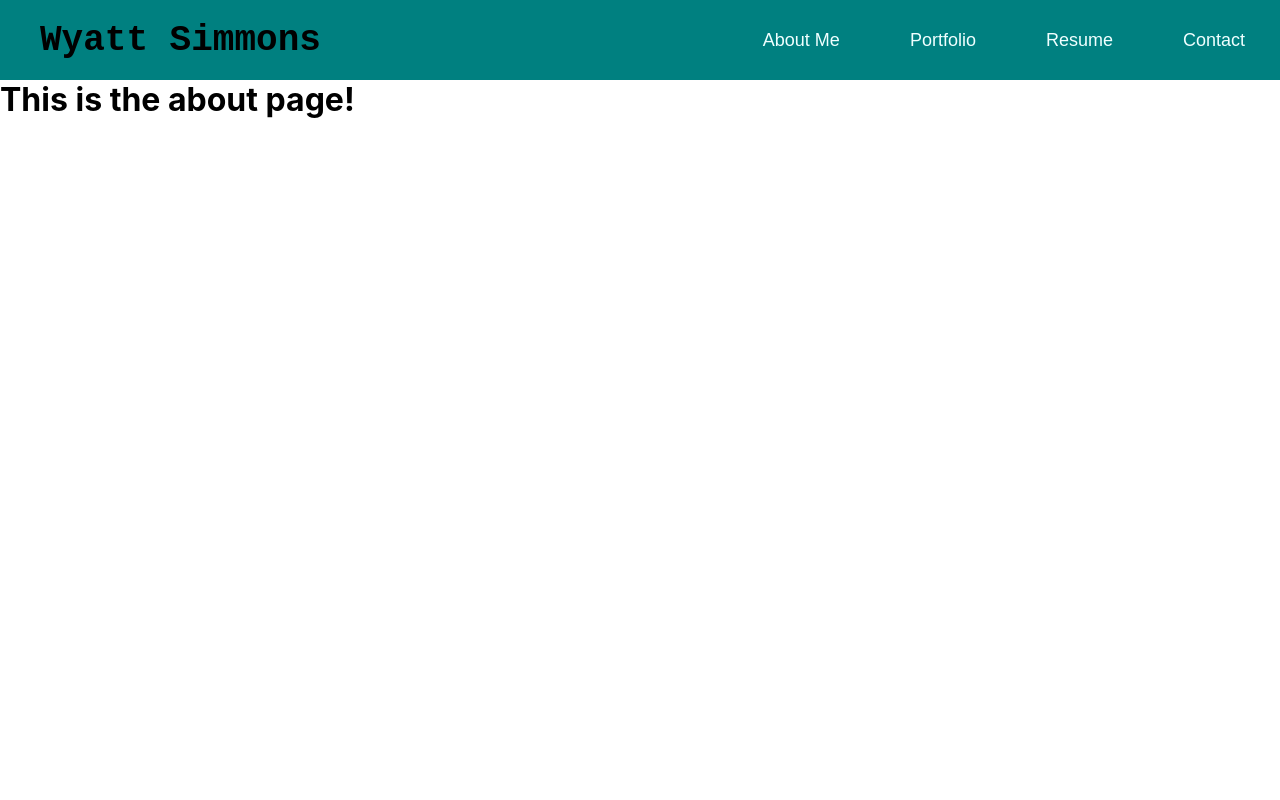
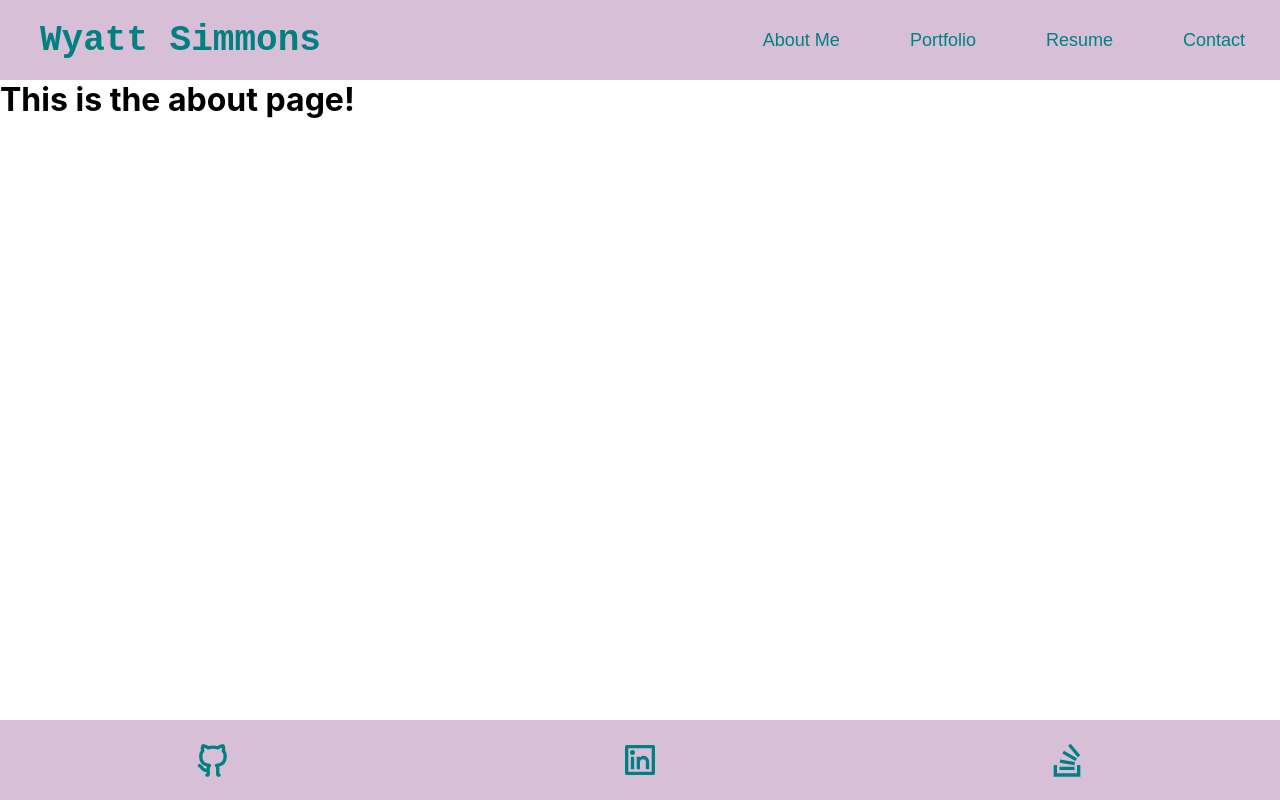
Before and after one commit to simmonsW/react-portfolio, a React (Create React App) app: page / in a window 1280 px wide. Built offline with nearby package versions, Linux system fonts and the light colour scheme.

Commit message:
set up Footer, added react-icons

```diff
--- a/package.json
+++ b/package.json
@@ -8,6 +8,7 @@
     "@testing-library/user-event": "^12.8.3",
     "react": "^17.0.2",
     "react-dom": "^17.0.2",
+    "react-icons": "^4.2.0",
     "react-scripts": "4.0.3",
     "web-vitals": "^1.1.2"
   },
--- a/src/App.css
+++ b/src/App.css
@@ -45,7 +45,7 @@
 
 header {
   height: 80px;
-  background-color: teal;
+  background-color: thistle;
   display: flex;
   justify-content: space-between;
   align-items: center;
@@ -53,6 +53,7 @@ header {
 
 header h1 {
   font-family:'Courier New', Courier, monospace;
+  color: teal;
   font-size: 36px;
   padding: 10px;
   margin-left: 30px;
@@ -75,11 +76,28 @@ nav ul li a {
   text-decoration: none;
   padding: 10px 15px;
   font-family: Arial, Helvetica, sans-serif;
-  color: azure;
+  color: teal;
 }
 
 nav ul li a:hover {
-  color: darkcyan;
-  background-color: azure;
+  color: thistle;
+  background-color: teal;
   border-radius: 50px;
 }
+
+footer {
+  background-color: thistle;
+  position: fixed;
+  display: flex;
+  align-items: center;
+  justify-content: space-around;
+  height: 80px;
+  width: 100vw;
+  bottom: 0;
+}
+
+footer a {
+  color: teal;
+  font-size: 40px;
+  margin-top: 10px;
+}
--- a/src/App.js
+++ b/src/App.js
@@ -2,7 +2,7 @@ import logo from './logo.svg';
 import './App.css';
 import React, { useState } from 'react';
 import Header from './components/Header';
-// import Footer from './components/Footer';
+import Footer from './components/Footer';
 import About from './components/About';
 import Portfolio from './components/Portfolio';
 import Contact from './components/Contact';
@@ -36,6 +36,10 @@ function App() {
           {navSelect()}
         </main>
       </div>
+
+      <div>
+        <Footer></Footer>
+      </div>
     </div>
     // <div className="App">
     //   <header className="App-header">
--- a/src/components/Footer/index.js
+++ b/src/components/Footer/index.js
@@ -0,0 +1,27 @@
+import React from 'react';
+import { FaGithub, FaLinkedin, FaStackOverflow } from 'react-icons/fa';
+import { GrStackOverflow } from 'react-icons/gr';
+import { RiGithubLine, RiLinkedinBoxLine, RiStackOverflowLine } from 'react-icons/ri';
+
+function Footer() {
+
+  return(
+    <footer>
+      <a href="https://github.com/simmonsW" target="_blank">
+        {/* <FaGithub /> */}
+        <RiGithubLine />
+      </a>
+      <a href="https://www.linkedin.com/in/wyatt-simmons-b3068b204/" target="_blank">
+        {/* <FaLinkedin /> */}
+        <RiLinkedinBoxLine />
+      </a>
+      <a href="https://stackoverflow.com/users/story/15026334" target="_blank">
+        {/* <FaStackOverflow /> */}
+        {/* <GrStackOverflow /> */}
+        <RiStackOverflowLine />
+      </a>
+    </footer>
+  )
+};
+
+export default Footer;
```
Also changed, not shown: 1 other file (tests, documents, lock files or other folders).
